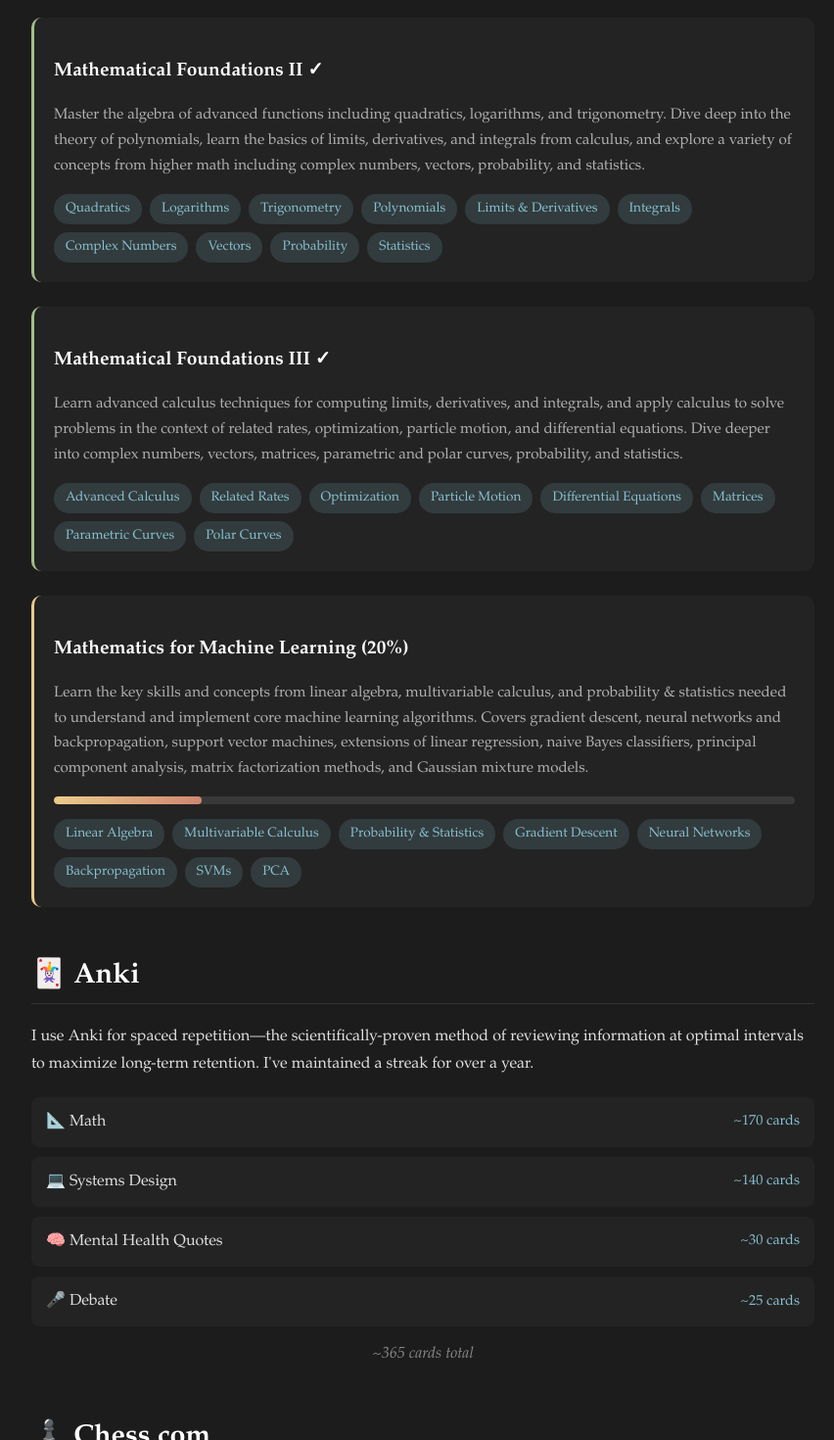
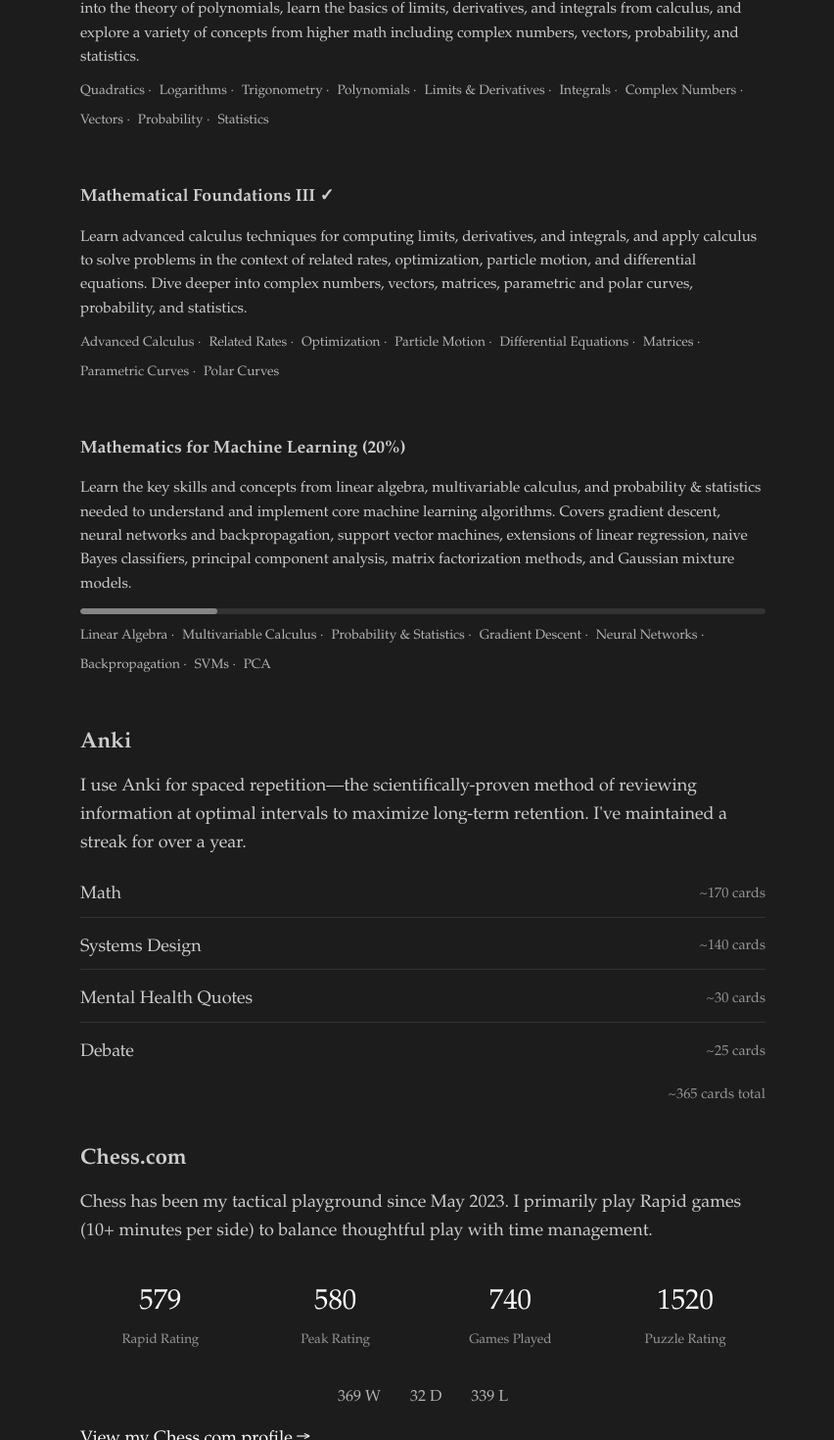
Before and after one commit to mbbbackus/benbackus, a React (Create React App) app: page /#/ in a window 1280 px wide. Before the commit this address led to /#/about. Shown: the part 8253-9723 px from the top of the page at 98% size, without its empty margins (208-1060 px from the left). Built offline with nearby package versions, Linux system fonts and the light colour scheme.

Commit message:
Simplify Self-Study styling, use spinning diamonds animation

```diff
--- a/src/components/sections/SelfStudySection.jsx
+++ b/src/components/sections/SelfStudySection.jsx
@@ -40,7 +40,7 @@ function SelfStudySection() {
       </div>
 
       <div className="study-section">
-        <h2>📐 Math Academy</h2>
+        <h2>Math Academy</h2>
         <div className="study-content">
           <div className="course-list">
             <div className="course-item completed">
@@ -113,7 +113,7 @@ function SelfStudySection() {
       </div>
 
       <div className="study-section">
-        <h2>🃏 Anki</h2>
+        <h2>Anki</h2>
         <div className="study-content">
           <p>
             I use Anki for spaced repetition—the scientifically-proven method of reviewing information
@@ -121,19 +121,19 @@ function SelfStudySection() {
           </p>
           <div className="deck-list">
             <div className="deck-item">
-              <span className="deck-name">📐 Math</span>
+              <span className="deck-name">Math</span>
               <span className="deck-count">~170 cards</span>
             </div>
             <div className="deck-item">
-              <span className="deck-name">💻 Systems Design</span>
+              <span className="deck-name">Systems Design</span>
               <span className="deck-count">~140 cards</span>
             </div>
             <div className="deck-item">
-              <span className="deck-name">🧠 Mental Health Quotes</span>
+              <span className="deck-name">Mental Health Quotes</span>
               <span className="deck-count">~30 cards</span>
             </div>
             <div className="deck-item">
-              <span className="deck-name">🎤 Debate</span>
+              <span className="deck-name">Debate</span>
               <span className="deck-count">~25 cards</span>
             </div>
           </div>
@@ -142,7 +142,7 @@ function SelfStudySection() {
       </div>
 
       <div className="study-section">
-        <h2>♟️ Chess.com</h2>
+        <h2>Chess.com</h2>
         <div className="study-content">
           <p>
             Chess has been my tactical playground since May 2023. I primarily play Rapid games
@@ -167,9 +167,9 @@ function SelfStudySection() {
             </div>
           </div>
           <div className="chess-record">
-            <span className="wins">369 W</span>
-            <span className="draws">32 D</span>
-            <span className="losses">339 L</span>
+            <span>369 W</span>
+            <span>32 D</span>
+            <span>339 L</span>
           </div>
           <p className="chess-link">
             <a href="https://www.chess.com/member/mbbbackus">View my Chess.com profile →</a>
--- a/src/styles/SelfStudy.css
+++ b/src/styles/SelfStudy.css
@@ -1,102 +1,74 @@
 .selfStudyPage {
-  max-width: 800px;
-  width: 100%;
-  color: #e0e0e0;
+  color: rgb(205, 205, 205);
+  font-size: 18px;
+  padding: 20px;
+  width: min(calc(100% - 40px), 700px);
+  margin: auto;
   font-family: "Garamond", serif;
-  padding: 20px;
 }
 
 .selfStudyPage a {
-  color: #88c0d0;
-  text-decoration: none;
-  transition: color 0.2s;
-}
-
-.selfStudyPage a:hover {
-  color: #a3d5e8;
+  color: white;
+  text-decoration-thickness: 0.1px;
+  text-underline-offset: 5px;
 }
 
 .study-intro {
-  margin-bottom: 40px;
-  font-size: 1.1rem;
-  line-height: 1.8;
+  margin-bottom: 30px;
+  line-height: 1.6;
 }
 
 .study-philosophy {
-  margin-bottom: 50px;
-  padding: 25px;
-  background: rgba(255, 255, 255, 0.03);
-  border-radius: 12px;
-  border-left: 3px solid #5e81ac;
+  margin-bottom: 40px;
+  line-height: 1.6;
 }
 
 .study-philosophy h2 {
-  color: #ffffff;
+  font-size: 1.4rem;
   margin-bottom: 15px;
-  font-size: 1.5rem;
 }
 
 .study-philosophy p {
-  line-height: 1.8;
   margin-bottom: 15px;
 }
 
-.study-philosophy strong {
-  color: #88c0d0;
-}
-
 .study-section {
-  margin-bottom: 50px;
+  margin-bottom: 40px;
 }
 
 .study-section h2 {
-  color: #ffffff;
-  font-size: 1.8rem;
-  margin-bottom: 20px;
-  padding-bottom: 10px;
-  border-bottom: 1px solid rgba(255, 255, 255, 0.1);
+  font-size: 1.4rem;
+  margin-bottom: 15px;
 }
 
 .study-content {
-  line-height: 1.7;
+  line-height: 1.6;
 }
 
 .study-content > p {
-  margin-bottom: 20px;
+  margin-bottom: 15px;
 }
 
 /* Course Items */
 .course-list {
   display: flex;
   flex-direction: column;
-  gap: 25px;
+  gap: 20px;
 }
 
 .course-item {
-  padding: 20px;
-  background: rgba(255, 255, 255, 0.03);
-  border-radius: 10px;
-  border-left: 3px solid #4c566a;
-}
-
-.course-item.completed {
-  border-left-color: #a3be8c;
-}
-
-.course-item.in-progress {
-  border-left-color: #ebcb8b;
+  margin-bottom: 15px;
 }
 
 .course-item h3 {
-  color: #ffffff;
-  margin-bottom: 10px;
-  font-size: 1.2rem;
+  font-size: 1.1rem;
+  margin-bottom: 8px;
 }
 
 .course-desc {
-  color: #b0b0b0;
   font-size: 0.95rem;
-  margin-bottom: 15px;
+  margin-bottom: 12px;
+  line-height: 1.6;
 }
 
 .topics {
@@ -106,33 +78,37 @@
 }
 
 .topic {
-  background: rgba(136, 192, 208, 0.15);
-  color: #88c0d0;
-  padding: 4px 12px;
-  border-radius: 15px;
+  color: rgb(180, 180, 180);
   font-size: 0.85rem;
 }
 
+.topic::after {
+  content: " ·";
+}
+
+.topic:last-child::after {
+  content: "";
+}
+
 .progress-bar {
-  height: 8px;
+  height: 6px;
   background: rgba(255, 255, 255, 0.1);
-  border-radius: 4px;
-  margin-bottom: 15px;
+  border-radius: 3px;
+  margin-bottom: 12px;
   overflow: hidden;
 }
 
 .progress-fill {
   height: 100%;
-  background: linear-gradient(90deg, #ebcb8b, #d08770);
-  border-radius: 4px;
-  transition: width 0.3s ease;
+  background: rgba(255, 255, 255, 0.4);
+  border-radius: 3px;
 }
 
 /* Anki Decks */
 .deck-list {
   display: flex;
   flex-direction: column;
-  gap: 10px;
+  gap: 8px;
   margin-top: 15px;
 }
 
@@ -140,51 +116,51 @@
   display: flex;
   justify-content: space-between;
   align-items: center;
-  padding: 12px 15px;
-  background: rgba(255, 255, 255, 0.03);
-  border-radius: 8px;
+  padding: 8px 0;
+  border-bottom: 1px solid rgba(255, 255, 255, 0.1);
+}
+
+.deck-item:last-child {
+  border-bottom: none;
 }
 
 .deck-name {
-  color: #e0e0e0;
+  color: rgb(205, 205, 205);
 }
 
 .deck-count {
-  color: #88c0d0;
+  color: rgb(150, 150, 150);
   font-size: 0.9rem;
 }
 
 .anki-total {
-  text-align: center;
-  color: #888;
-  margin-top: 15px;
-  font-style: italic;
+  text-align: right;
+  color: rgb(150, 150, 150);
+  margin-top: 10px;
+  font-size: 0.9rem;
 }
 
 /* Chess Stats */
 .chess-stats {
   display: grid;
-  grid-template-columns: repeat(auto-fit, minmax(120px, 1fr));
+  grid-template-columns: repeat(auto-fit, minmax(100px, 1fr));
   gap: 15px;
   margin: 20px 0;
 }
 
 .stat-card {
-  background: rgba(255, 255, 255, 0.05);
-  padding: 20px;
-  border-radius: 10px;
   text-align: center;
+  padding: 15px;
 }
 
 .stat-value {
-  font-size: 2rem;
-  font-weight: bold;
-  color: #ffffff;
+  font-size: 1.8rem;
+  color: white;
 }
 
 .stat-label {
   font-size: 0.85rem;
-  color: #888;
+  color: rgb(150, 150, 150);
   margin-top: 5px;
 }
 
@@ -192,34 +168,18 @@
   display: flex;
   justify-content: center;
   gap: 30px;
-  margin: 20px 0;
-  font-size: 1.1rem;
-}
-
-.wins {
-  color: #a3be8c;
-}
-
-.draws {
-  color: #d8dee9;
-}
-
-.losses {
-  color: #bf616a;
+  margin: 15px 0;
+  font-size: 1rem;
+  color: rgb(180, 180, 180);
 }
 
 .chess-link {
-  text-align: center;
   margin-top: 15px;
 }
 
 /* Mobile adjustments */
 @media only screen and (max-width: 600px) {
   .selfStudyPage {
-    padding: 15px;
-  }
-
-  .study-philosophy {
     padding: 15px;
   }
 
--- a/src/utils/svgGenerator.js
+++ b/src/utils/svgGenerator.js
@@ -1,4 +1,4 @@
-export function generateSquaresInCircle(i, isRotating=false, isExpanding=false, isCircles=false, isFadeIn=false, isHexagon=false, container=null) {
+export function generateSquaresInCircle(i, isRotating=false, isExpanding=false, isCircles=false, isFadeIn=false, isHexagon=false, isDiamond=false, container=null) {
     const windowWidth = window.innerWidth;
     const windowHeight = window.innerHeight;
     const squareSize = 50;
@@ -15,6 +15,11 @@ export function generateSquaresInCircle(i, isRotating=false, isExpanding=false,
 
     const topY = Math.sin(angle * i) * radius + windowHeight / 2 - squareSize / 2;
 
+    // For diamonds, use random size multiplier
+    const diamondSize = isDiamond ? squareSize * (0.5 + Math.random()) : squareSize;
+    const expandedSize = isExpanding ? squareSize * (0.5 + Math.random()) : squareSize;
+    const finalSize = isDiamond ? diamondSize : expandedSize;
+
     if (isMobile) {
         // Single centered shape on mobile
         const square = document.createElement('div');
@@ -24,14 +29,15 @@ export function generateSquaresInCircle(i, isRotating=false, isExpanding=false,
             position: fixed;
             left: ${centerX}px;
             top: ${topY}px;
-            width: ${isExpanding ? squareSize * Math.random(0.5, 1.5) : squareSize}px;
-            height: ${isExpanding ? squareSize * Math.random(0.5, 1.5) : squareSize}px;
+            width: ${(isExpanding || isDiamond) ? finalSize : squareSize}px;
+            height: ${(isExpanding || isDiamond) ? finalSize : squareSize}px;
             border: 1px solid ${borderColor};
             background-color: #1c1c1c;
             touch-action: none;
             z-index: 0;
             pointer-events: none;
             ${isRotating ? `transform: rotate(${angle*i}deg)` : ''}
+            ${isDiamond ? `transform: rotate(${45 + angle*i}deg)` : ''}
             ${isCircles ? 'border-radius: 25px;': ''}
             ${isHexagon ? 'clip-path: polygon(50% 0%, 100% 25%, 100% 75%, 50% 100%, 0% 75%, 0% 25%);': ''}
         `);
@@ -44,19 +50,22 @@ export function generateSquaresInCircle(i, isRotating=false, isExpanding=false,
     // Desktop: Left side shape
     const squareLeft = document.createElement('div');
     const leftX = Math.cos(angle * i) * radius + 200 - squareSize / 2;
+    // Use different random size for each side on desktop
+    const leftSize = isDiamond ? squareSize * (0.5 + Math.random()) : (isExpanding ? squareSize * (0.5 + Math.random()) : squareSize);
 
     squareLeft.setAttribute('style', `
         position: fixed;
         left: ${leftX}px;
         top: ${topY}px;
-        width: ${isExpanding ? squareSize * Math.random(0.5, 1.5) : squareSize}px;
-        height: ${isExpanding ? squareSize * Math.random(0.5, 1.5) : squareSize}px;
+        width: ${leftSize}px;
+        height: ${leftSize}px;
         border: 1px solid ${borderColor};
         background-color: #1c1c1c;
         touch-action: none;
         z-index: 0;
         pointer-events: none;
-        ${isRotating ? `transform: rotate(${angle*i}deg)` : ''}
+        ${isRotating && !isDiamond ? `transform: rotate(${angle*i}deg)` : ''}
+        ${isDiamond ? `transform: rotate(${45 + angle*i}deg)` : ''}
         ${isCircles ? 'border-radius: 25px;': ''}
         ${isHexagon ? 'clip-path: polygon(50% 0%, 100% 25%, 100% 75%, 50% 100%, 0% 75%, 0% 25%);': ''}
     `);
@@ -65,19 +74,21 @@ export function generateSquaresInCircle(i, isRotating=false, isExpanding=false,
     // Desktop: Right side shape (mirrored)
     const squareRight = document.createElement('div');
     const rightX = windowWidth - 200 - Math.cos(angle * i) * radius - squareSize / 2;
+    const rightSize = isDiamond ? squareSize * (0.5 + Math.random()) : (isExpanding ? squareSize * (0.5 + Math.random()) : squareSize);
 
     squareRight.setAttribute('style', `
         position: fixed;
         left: ${rightX}px;
         top: ${topY}px;
-        width: ${isExpanding ? squareSize * Math.random(0.5, 1.5) : squareSize}px;
-        height: ${isExpanding ? squareSize * Math.random(0.5, 1.5) : squareSize}px;
+        width: ${rightSize}px;
+        height: ${rightSize}px;
         border: 1px solid ${borderColor};
         background-color: #1c1c1c;
         touch-action: none;
         z-index: 0;
         pointer-events: none;
-        ${isRotating ? `transform: rotate(${-angle*i}deg)` : ''}
+        ${isRotating && !isDiamond ? `transform: rotate(${-angle*i}deg)` : ''}
+        ${isDiamond ? `transform: rotate(${45 - angle*i}deg)` : ''}
         ${isCircles ? 'border-radius: 25px;': ''}
         ${isHexagon ? 'clip-path: polygon(50% 0%, 100% 25%, 100% 75%, 50% 100%, 0% 75%, 0% 25%);': ''}
     `);
```
Also changed, not shown: src/components/BackgroundAnimation.jsx (+6 -6 lines).
